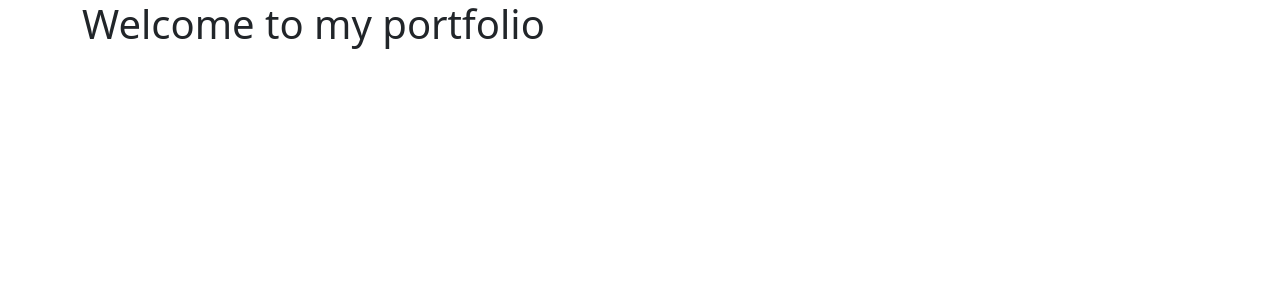
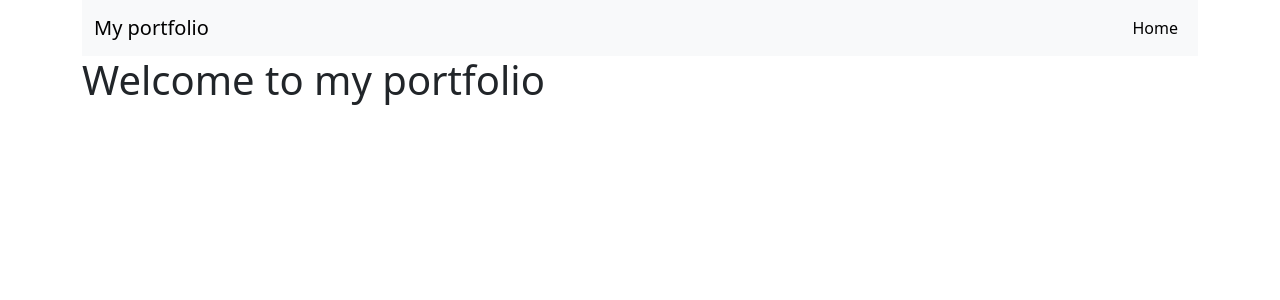
Before and after one commit to landicami/portfolio, a React (Vite) app: page / in a window 1280 px wide. Shown: the top 300 px of the page. Built offline with nearby package versions, Linux system fonts and the light colour scheme.

Commit message:
Routes for pages

```diff
--- a/src/App.tsx
+++ b/src/App.tsx
@@ -2,14 +2,19 @@ import { Route, Routes } from 'react-router-dom'
 import './App.scss'
 import Container from "react-bootstrap/Container"
 import HomePage from './pages/HomePage'
+import Navigation from './components/Navigation'
+import NotFoundPage from './pages/NotFoundPage'
 
 function App() {
 
   return (
     <Container>
-    <Routes>
-      <Route path="/" element={<HomePage/>} />
-    </Routes>
+      <Navigation />
+
+      <Routes>
+        <Route path="/" element={<HomePage/>} />
+        <Route path="*" element={<NotFoundPage />}/>
+      </Routes>
 
     </Container>
   )
```
